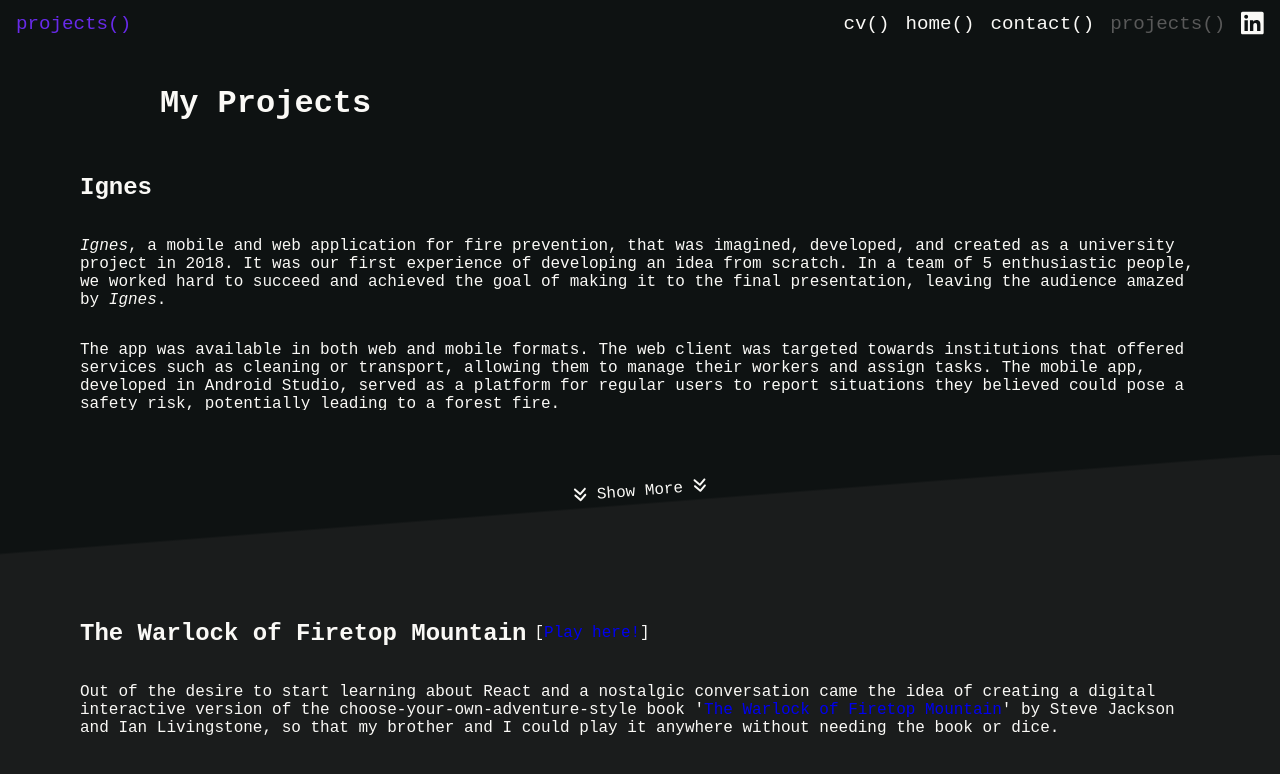
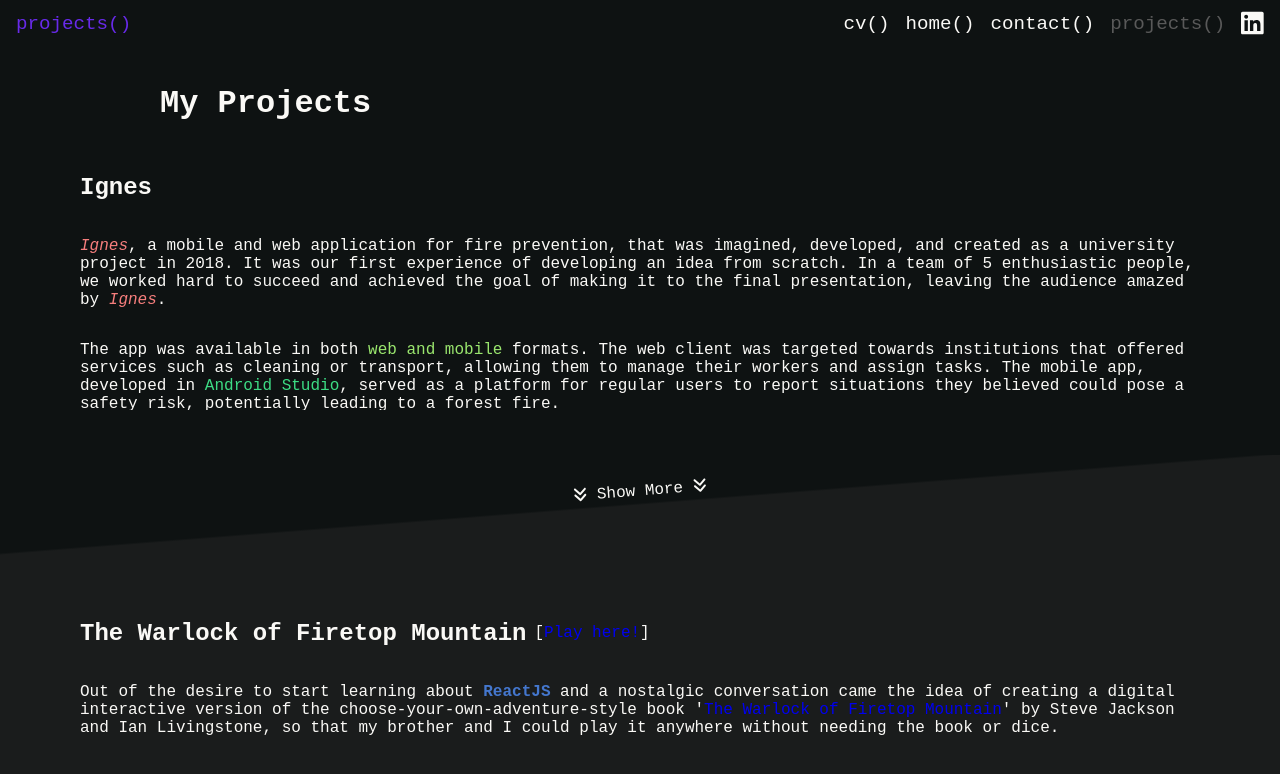
Before and after one commit to gsPurple/personal-page, a React (Create React App) app: page /projects in a window 1280 px wide. Shown: the top 774 px of the page. Built offline with nearby package versions, Linux system fonts and the light colour scheme.

Commit message:
update current job in Home
added some colors for readability in projects

```diff
--- a/src/index.css
+++ b/src/index.css
@@ -8,6 +8,7 @@
   --blue: #4477CE;
   --yellow: #F0EB8D;
   --green: #9AE66E;
+  --android-green: #3DDC84;
   --peach: #F67E7D;
 }
 
@@ -28,6 +29,7 @@ body, button {
     --blue: #4477CE;
     --yellow: #F0EB8D;
     --green: #9AE66E;
+    --android-green: #3DDC84;
     --peach: #F67E7D;
   }
 }
@@ -111,6 +113,10 @@ h1 {
 
 .green {
   color: var(--green);
+}
+
+.android-green {
+  color: var(--android-green);
 }
 
 .peach {
--- a/src/pages/Home.js
+++ b/src/pages/Home.js
@@ -11,7 +11,7 @@ const Home = () => {
                 <div id='intro-text'>
                     <h1>Hello, world!</h1>
                     I'm Gonçalo <span className='light-purp tooltip'>Roxo<div className='tooltiptext'>My last name means purple in Portuguese!</div></span>, welcome to my corner of the internet.
-                    I'm currently looking for new opportunities to develop my skills!
+                    I'm currently working as an <b>Associate Engineer @ <span className='blue'>Capgemini</span>!</b>
                     <p>Stay awhile and get to know me!</p>
                 </div>
                 {/*<a href="https://www.freepik.com/vectors/geography">Geography vector created by brgfx - www.freepik.com</a>*/}
--- a/src/pages/Projects.js
+++ b/src/pages/Projects.js
@@ -84,13 +84,13 @@ const Projects = () => {
                     <h2>Ignes</h2>
                     <div className='project-content'>
                         <p>
-                            <i>Ignes</i>, a mobile and web application for fire prevention, that was imagined, developed, and created as a university project in 2018.
+                            <i className='peach'>Ignes</i>, a mobile and web application for fire prevention, that was imagined, developed, and created as a university project in 2018.
                             It was our first experience of developing an idea from scratch. In a team of 5 enthusiastic people, we worked hard to succeed and achieved
-                            the goal of making it to the final presentation, leaving the audience amazed by <i>Ignes</i>.
+                            the goal of making it to the final presentation, leaving the audience amazed by <i className='peach'>Ignes</i>.
                         </p>
                         <p>
-                            The app was available in both web and mobile formats. The web client was targeted towards institutions that offered services such as cleaning
-                            or transport, allowing them to manage their workers and assign tasks. The mobile app, developed in Android Studio, served as a platform for
+                            The app was available in both <span className='green'>web and mobile</span> formats. The web client was targeted towards institutions that offered services such as cleaning
+                            or transport, allowing them to manage their workers and assign tasks. The mobile app, developed in <span className='android-green'>Android Studio</span>, served as a platform for
                             regular users to report situations they believed could pose a safety risk, potentially leading to a forest fire.
                         </p>
                         <img className="ignes-project-image" src={require("../images/ignesUser.png")} alt=""/>
@@ -109,7 +109,7 @@ const Projects = () => {
                     <div className='linked-project-title'>
                         <h2>The Warlock of Firetop Mountain</h2> <span className='project-link'>[<a href="https://gspurple.github.io/wofm/" target="_blank" rel='noopener noreferrer'>Play here!</a>]</span>
                     </div>
-                    <p>Out of the desire to start learning about React and a nostalgic conversation came the idea of creating a digital interactive version of
+                    <p>Out of the desire to start learning about <b className='blue'>ReactJS</b> and a nostalgic conversation came the idea of creating a digital interactive version of
                     the choose-your-own-adventure-style book '<a href="https://en.wikipedia.org/wiki/The_Warlock_of_Firetop_Mountain" target="_blank" rel='noopener noreferrer'>The Warlock of Firetop Mountain</a>'
                     by Steve Jackson and Ian Livingstone, so that my brother and I could play it anywhere without needing the book or dice.
                     </p>
```
